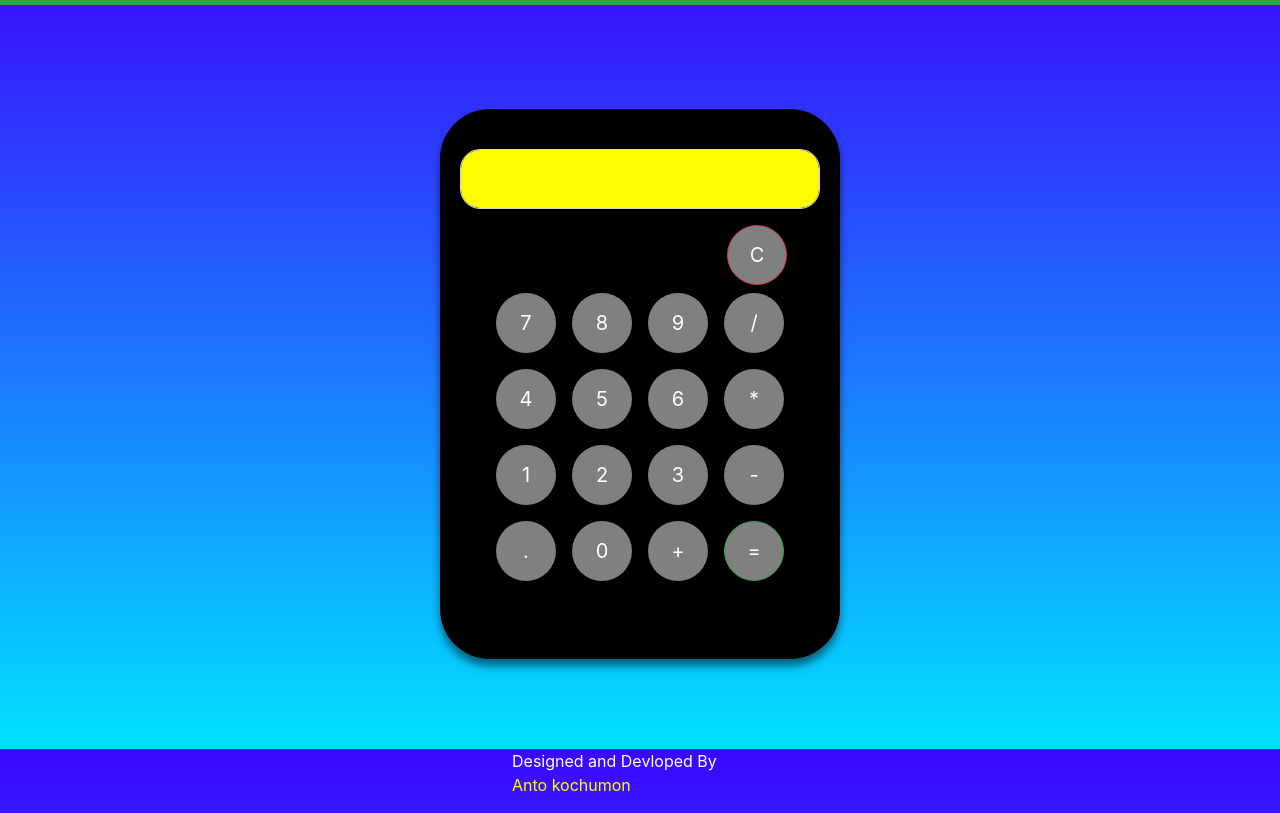
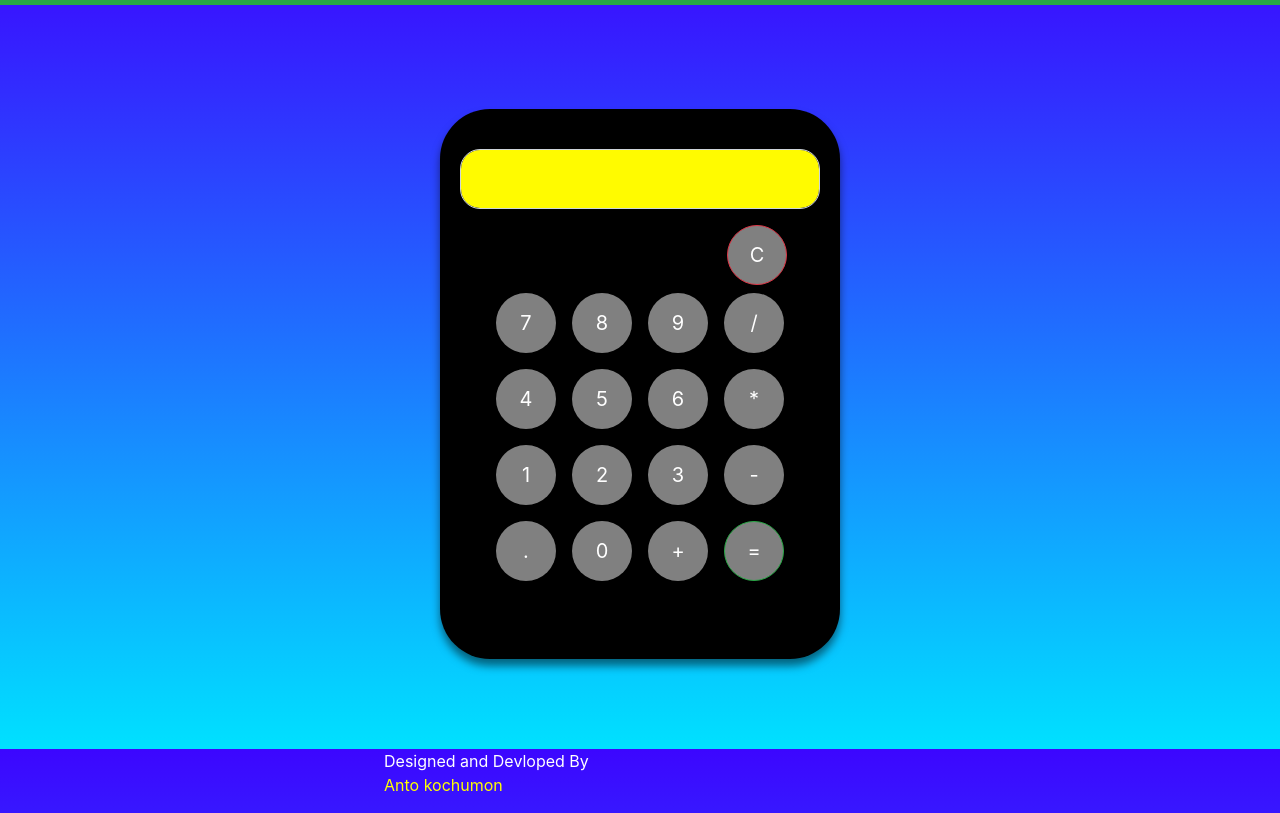
Before and after one commit to Antokochumon/calc, a plain HTML site: page index.html in a window 1280 px wide. Shown: the part 51-864 px from the top of the page. Drawn offline with nearby package versions, Linux system fonts and the light colour scheme.

Commit message:
Update index.html

```diff
--- a/index.html
+++ b/index.html
@@ -52,7 +52,7 @@
 
             position: absolute;
             top: 800px;
-            left: 40%;
+            left: 30%;
 
 
          }
```
